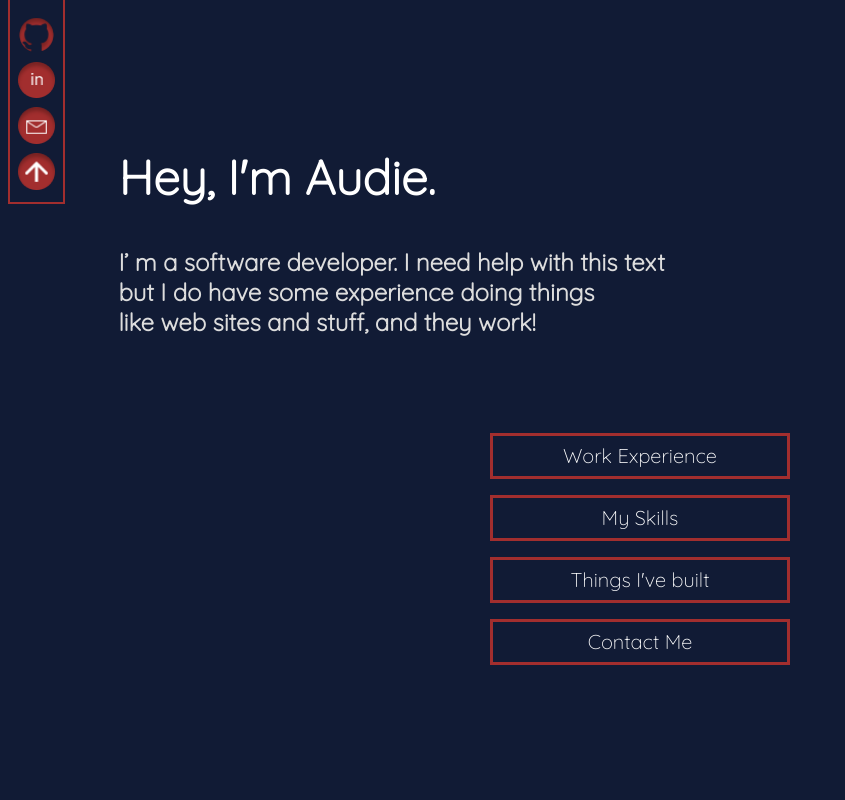
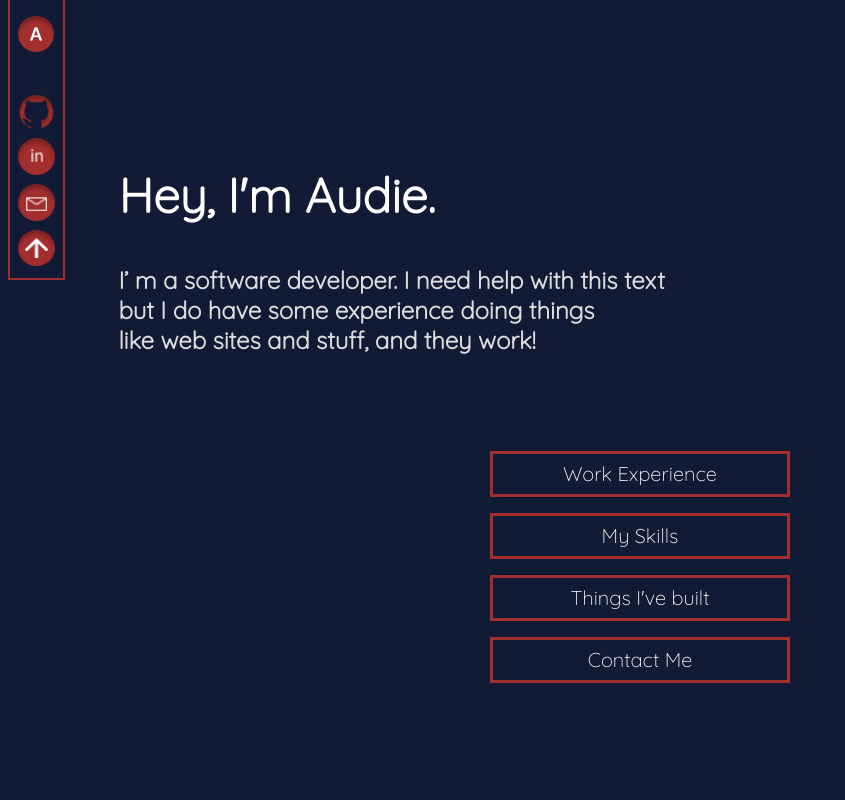
Before and after one commit to audieartb/myportfolio, a website built with webpack: page src/index.html in a window 1280 px wide. Shown: the top 800 px of the page, without its empty margins (0-845 px from the left). Built offline with nearby package versions, Linux system fonts and the light colour scheme.

Commit message:
staging version

```diff
--- a/src/assets/home.scss
+++ b/src/assets/home.scss
@@ -27,8 +27,8 @@ body {
 }
 .container{
   scroll-snap-type: y mandatory;
-  height: 100vh;
-  overflow-y: scroll;
+  //height: 100vh;
+ // overflow-y: scroll;
 }
 
 section {
@@ -145,13 +145,13 @@ header {
 #opt-links {
   display: flex;
   flex-direction: column;
-  transition: gap 0.2s ease all;
-  gap: 0.3rem;
+  //transition: gap 0.5s ease all;
+  //gap: 0.3rem;
 }
 
 
 #cap-icon{
-  display: none;
+  display: block;
   transition: ease-in 250ms;
 
 }
--- a/src/index.js
+++ b/src/index.js
@@ -3,6 +3,7 @@ import "regenerator-runtime/runtime.js";
 const $ = require('jquery');
 const tabIcon = require('./assets/img/icon_tab.svg');
 const data = require('./data/db.js');
+const _ = require("lodash");
 
 
 const linkedinIcon = require("./assets/img/linkedin_red.png");
@@ -98,14 +99,26 @@ $(()=>{
 })
 
 /* Scroll animation for fixed links*/
-var isScrolling;
-window.addEventListener('scroll', function(e){
-    $("#opt-links").css({"gap": "0.5rem"})
-    this.window.clearTimeout(isScrolling)
-    isScrolling = this.setTimeout(function(){
-        $("#opt-links").css({"gap": "0.3rem"})
-    }, 300)
-}, false)
+
+$(window).scroll(_.debounce(function(){
+    $("#opt-links div").animate({"margin-top": "0.5rem"}, 200);
+}, 200, { 'leading': true, 'trailing': false }));
+
+$(window).scroll(_.debounce(function(){
+    $("#opt-links div").animate({"margin-top": "0.3rem"}, 300);
+}, 200));
+
+
+
+//**//
+$(()=>{
+    $('#top-icon').on('click',  function(){
+        window.scrollTo({
+            top: 0,
+            behavior: "smooth"
+        })
+    })
+})
 
 /************************************SKILLS*************************************/
 let skillContainer = document.getElementById("skills-container");
--- a/webpack.config.js
+++ b/webpack.common.js
@@ -1,12 +1,14 @@
 const path = require('path');
 const HtmlWebpackPlugin = require('html-webpack-plugin');
 const { ProvidePlugin } = require('webpack');
-const jquery = require('jquery')
+const jquery = require('jquery');
+
 module.exports = {
   entry: path.resolve(__dirname, './src/index.js'),
   output: {
     path: path.resolve(__dirname, './dist'),
-    filename: 'bundle.js'
+    filename: 'bundle.js',
+    clean: true,
   },
   devServer: {
     static: path.resolve(__dirname, './dist')
--- /dev/null
+++ b/webpack.dev.js
@@ -0,0 +1,10 @@
+const { merge } = require('webpack-merge');
+const common = require('./webpack.common.js');
+
+module.exports = merge(common,{
+    mode: 'development',
+    devtool: 'inline-source-map',
+    devServer:{
+        static: './dist',
+    },
+});
--- /dev/null
+++ b/webpack.prod.js
@@ -0,0 +1,6 @@
+const { merge } = require('webpack-merge');
+const common = require('./webpack.common.js');
+
+module.exports = merge(common, {
+  mode: 'production',
+});
```
Also changed, not shown: package.json (+5 -2 lines), 2 other files.
